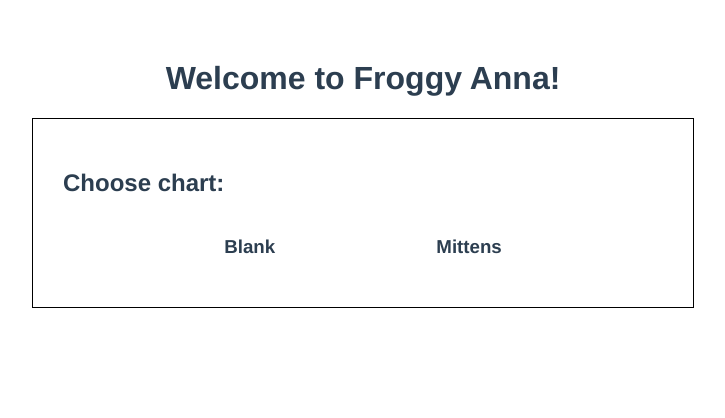
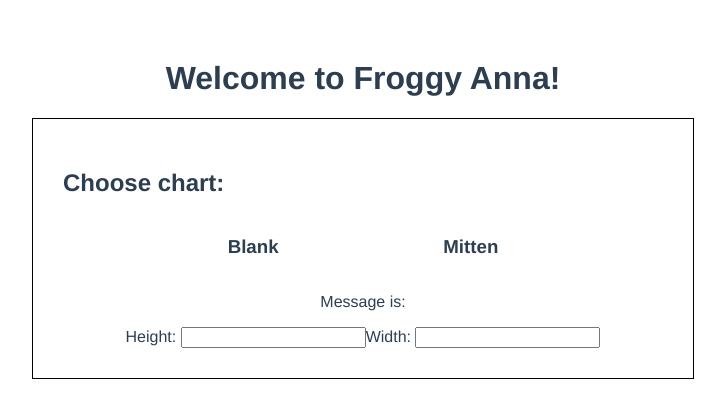
Before and after one commit to MiuMiuMiuMiuMiu/stitch-chart, a Vue app: page / in a window 1280 px wide. Shown: the top 418 px of the page, without its empty margins (277-1002 px from the left). Built offline with nearby package versions, Linux system fonts and the light colour scheme.

Commit message:
Added gauge input component

```diff
--- a/src/components/ChartOption.vue
+++ b/src/components/ChartOption.vue
@@ -1,32 +1,42 @@
 <template>
   <h2>Choose chart:</h2>
-
   <div class="chart-choice">
-    <h3 v-bind:class="{'white': clicked == option, 'black': clicked !== option}" v-on:click="choice(option)" v-for="option of options" v-bind:key="option">{{ option }}</h3>
+    <h3 v-bind:class="{ 'selected': clicked === option.id, 'disabled': clicked !== option.id }" v-on:click="choice(option.id)"
+      v-for="option of options" v-bind:key="option.id">{{ option.option }}</h3>
   </div>
-
-  {{ clicked }}
+  <div class="gauge-input">
+    <GaugeInput/>
+  </div>
 
 </template>
 
 <script>
+import GaugeInput from './GaugeInput.vue';
+
 export default {
-  name: 'ChartOption',
+    name: "ChartOption",
     data() {
         return {
             options: [
-        "Blank",
-        "Mittens"
+                {
+                    id: 1,
+                    option: "Blank"
+                },
+                {
+                    id: 2,
+                    option: "Mitten"
+                }
             ],
-      clicked: ""
-    }
+            clicked: Number,
+        };
     },
     methods: {
         choice(choice) {
             this.clicked = choice;
-      console.log(choice)
+            console.log(choice);
         }
-  }
+    },
+    components: { GaugeInput }
 }
 </script>
 
@@ -40,4 +50,8 @@ h3 {
   display: flex;
   justify-content: space-evenly;
 }
+
+.selected {
+  border: black 1px solid;
+}
 </style>
--- /dev/null
+++ b/src/components/GaugeInput.vue
@@ -0,0 +1,21 @@
+<template>
+    <p>Message is: {{ height }}</p>
+
+    <label for="height">Height: </label>
+    <input v-model="height" type="number" id="height">
+
+    <label for="width">Width: </label>
+    <input type="number" id="width">
+
+</template>
+
+<script>
+export default {
+    name: "GaugeInput",
+    data() {
+        return {
+            height: ''
+        }
+    }
+}
+</script>
```
Lines whose indentation alone changed are shown as unchanged.
